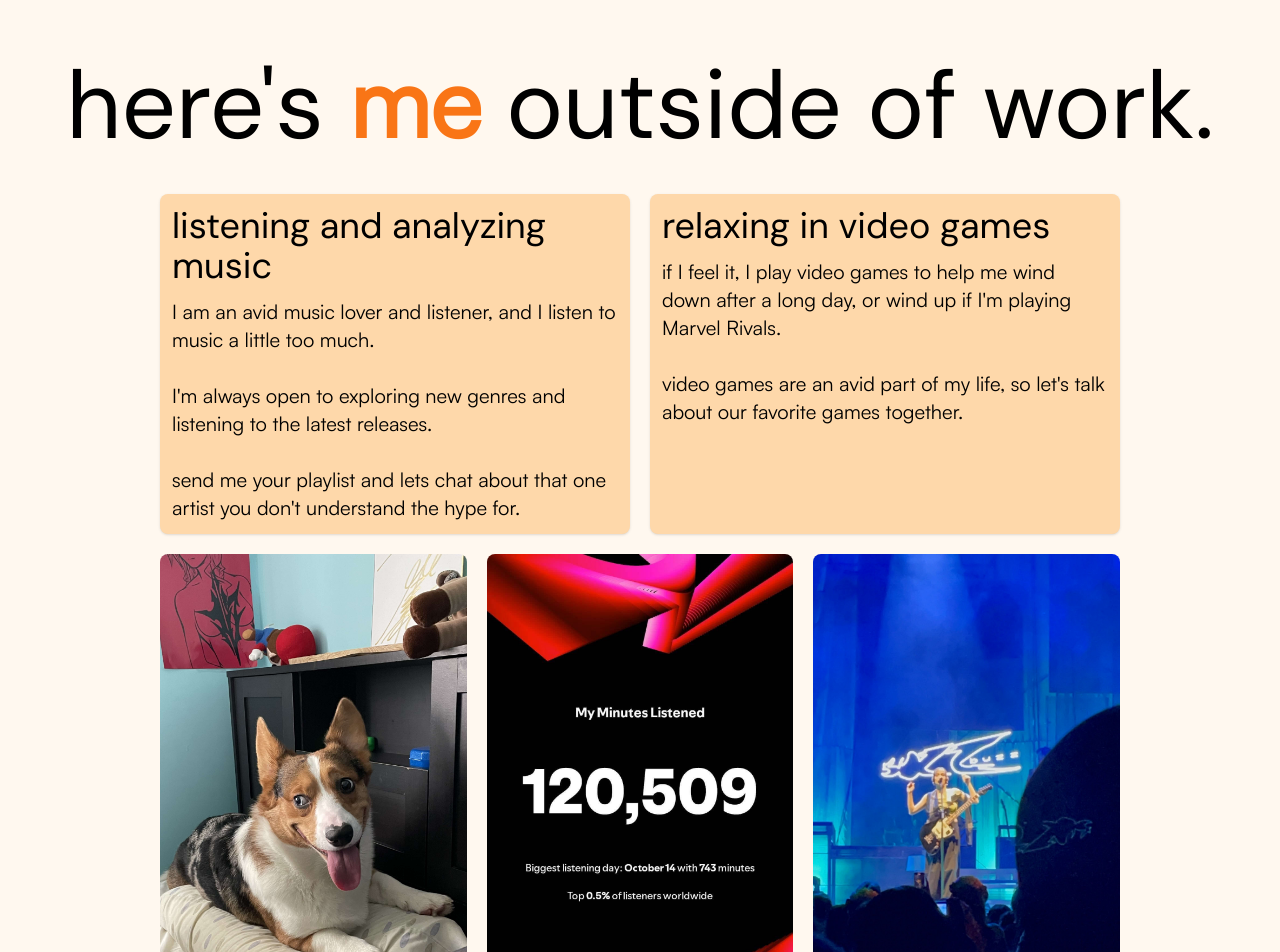
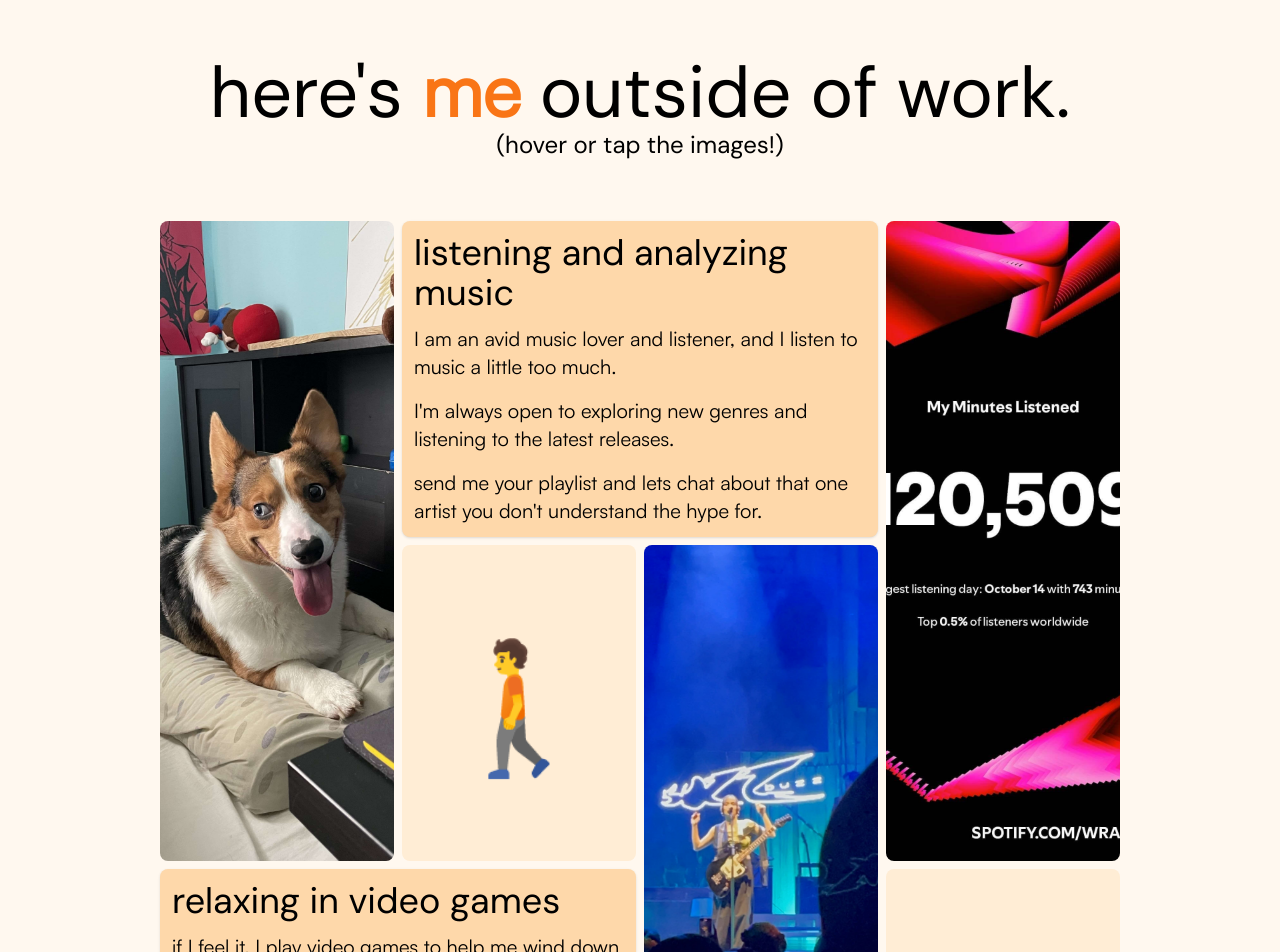
Before and after one commit to jorola0411/PortfolioWebsite, a React (Vite) app in the folder portfolio-website/: page /about in a window 1280 px wide. Shown: the part 5640-6592 px from the top of the page. Built offline with nearby package versions, Linux system fonts and the light colour scheme.

Commit message:
bento grid updated

```diff
--- a/portfolio-website/src/components/AboutMe.jsx
+++ b/portfolio-website/src/components/AboutMe.jsx
@@ -3,7 +3,7 @@ import { gsap } from "gsap";
 import { ScrollTrigger } from "gsap/ScrollTrigger";
 import { TextPlugin } from "gsap/TextPlugin";
 import { FontAwesomeIcon } from '@fortawesome/react-fontawesome'
-import {faEye, faBrain, faFaceSmile } from "@fortawesome/free-solid-svg-icons";
+import { faEye, faBrain, faFaceSmile } from "@fortawesome/free-solid-svg-icons";
 import { motion } from "framer-motion";
 
 import baby from '../assets/baby.jpg'
@@ -288,66 +288,83 @@ export default function AboutMe() {
 
 
       <section>
-        <div className="py-10 mt-10">
-          <h1 className='sm:text-5xl lg:text-8xl text-center'> here's <span className='font-bold text-beige-500'>me</span> outside of work.</h1>
-
-        </div>
-        <div className='flex sm:max-w-[90%] lg:max-w-[75%] mx-auto items-center justify-center'>
-          <div className='grid sm:grid-cols-3 md:grid-cols-6 lg:grid-cols-6 mx-auto gap-5 '>
-
-            <div className='sm:col-span-3  md:col-span-3 lg:col-span-3 sm:p-3 bg-beige-200 rounded-lg text-lg shadow'>
-            <h1 className='flex sm:text-xl md:text-2xl lg:text-4xl xl:text-5xl mb-3'>listening and analyzing music</h1>
-              <p className='sm:text-sm md:text-lg lg:text-xl xl:text-3xl'>I am an avid music lover and listener, and I listen to music a little too much.</p>
-              <br />
-              <p className='sm:text-sm md:text-lg lg:text-xl xl:text-3xl'>I'm always open to exploring new genres and listening to the latest releases.</p>
-              <br />
-              <p className='sm:text-sm md:text-lg lg:text-xl xl:text-3xl'>send me your playlist and lets chat about that one artist you don't understand the hype for.</p>
+      <div className="py-6 md:py-8 lg:py-10 mt-4 md:mt-6 lg:mt-10">
+        <h1 className='text-4xl sm:text-5xl lg:text-7xl xl:text-8xl text-center'>
+          here's <span className='font-bold text-beige-500'>me</span> outside of work.
+        </h1>
+        <h2 className='text-center text-lg sm:text-xl lg:text-2xl xl:text-3xl mb-3 md:mb-5'>
+          (hover or tap the images!)
+        </h2>
       </div>
 
-            <div className='bg-beige-200 sm:col-span-3 md:col-span-3 lg:col-span-3 rounded-lg text-lg shadow flex flex-col  sm:p-3'>
-            <h1 className='sm:text-xl md:text-2xl lg:text-4xl xl:text-5xl mb-3'>relaxing in video games </h1>
-              <p className='sm:text-sm md:text-lg lg:text-xl xl:text-3xl'>if I feel it, I play video games to help me wind down after a long day, or wind up if I'm playing Marvel Rivals.</p>
-                <br/>
-              <p className='sm:text-sm md:text-lg lg:text-xl xl:text-3xl'>video games are an avid part of my life, so let's talk about our favorite games together.</p>
-            </div>
+      <div className='w-[90%] sm:max-w-[90%] lg:max-w-[75%] mx-auto'>
 
-            <div className="sm:col-span-3 md:col-span-2 lg:col-span-2 group relative w-full h-full">
-              <img src={asher} className='w-full h-full object-cover rounded-lg' />
-              <div className="absolute inset-0 bg-beige-200 bg-opacity-25 opacity-0 group-hover:opacity-95 transition duration-300 sm:p-3 md:p-6 lg:p-8 flex flex-col justify-center items-left text-black rounded-lg">
-                <h3 className="sm:text-xl md:text-md lg:text-3xl sm:mb-3">thats my corgi, Asher.</h3>
-                <p className="sm:text-lg md:text-sm lg:text-xl sm:mb-3">he will bark at any loud noise and pull sneak attacks on you.</p>
-                <p className="sm:text-lg  md:text-sm lg:text-xl sm:mb-3">he'll try his best to distract me from my work as much as possible.</p>
+        <div className='grid grid-cols-1 sm:grid-cols-2 lg:grid-cols-4 lg:grid-rows-3 gap-4 lg:gap-2'>
+
+          <div className="w-full lg:row-span-2 group relative">
+            <img src={asher} className='w-full h-full object-cover rounded-lg' alt="My corgi Asher" />
+            <div className="absolute inset-0 bg-beige-200 bg-opacity-25 opacity-0 group-hover:opacity-95 active:opacity-95 transition duration-300 p-4 sm:p-3 md:p-6 lg:p-8 flex flex-col justify-center items-left text-black rounded-lg">
+              <h3 className="text-xl md:text-xl lg:text-3xl mb-2 sm:mb-3">thats my corgi, Asher.</h3>
+              <p className="text-base md:text-lg lg:text-xl mb-2 sm:mb-3">he will bark at any loud noise and pull sneak attacks on you.</p>
+              <p className="text-base md:text-lg lg:text-xl">he'll try his best to distract me from my work as much as possible.</p>
             </div>
           </div>
 
-            <div className="sm:col-span-3 md:col-span-2 lg:col-span-2 group relative overflow-hidden">
-              <img src={wrapped} className='"w-full object-cover rounded-lg' />
-              <div className="absolute inset-0 bg-beige-200 bg-opacity-25 opacity-0 group-hover:opacity-95 transition duration-300 sm:p-3 md:p-6 lg:p-8 flex flex-col justify-center items-left text-black  rounded-lg">
-                <h3 className="sm:text-xl md:text-md lg:text-3xl sm:mb-3">do you know how much 120,509 minutes is?</h3>
-                <p className="sm:text-lg md:text-sm lg:text-xl sm:mb-3">there's 525600 minutes in 1 year.</p>
-                <p className="sm:text-lg md:text-sm  lg:text-xl sm:mb-3">doing some math, ive spent around 4 months of 2024 listening to music nonstop.</p>
+          <div className='p-4 sm:p-3 bg-beige-200 rounded-lg shadow sm:col-auto lg:col-span-2 lg:col-start-2 lg:row-start-1'>
+            <h1 className='text-2xl md:text-2xl lg:text-4xl xl:text-5xl mb-3'>listening and analyzing music</h1>
+            <p className='text-base sm:text-sm md:text-lg lg:text-xl xl:text-3xl mb-2 lg:mb-4'>I am an avid music lover and listener, and I listen to music a little too much.</p>
+            <p className='text-base sm:text-sm md:text-lg lg:text-xl xl:text-3xl mb-2 lg:mb-4'>I'm always open to exploring new genres and listening to the latest releases.</p>
+            <p className='text-base sm:text-sm md:text-lg lg:text-xl xl:text-3xl'>send me your playlist and lets chat about that one artist you don't understand the hype for.</p>
+          </div>
+
+          <div className="aspect-square sm:aspect-auto sm:col-auto lg:col-start-2 lg:row-start-2 group relative">
+            <div className='text-8xl sm:text-7xl lg:text-9xl flex items-center justify-center h-full bg-beige-100 rounded-lg'>🚶</div>
+            <div className="absolute inset-0 bg-beige-200 bg-opacity-25 opacity-0 group-hover:opacity-95 active:opacity-95 transition duration-300 p-4 sm:p-3 lg:p-8 flex flex-col justify-center items-left text-black rounded-lg">
+              <p className="text-base sm:text-sm md:text-md">i like to go on nature walks! snapping pics and enjoying nature is very relaxing off work.</p>
             </div>
           </div>
 
-            <div className="sm:col-span-3 md:col-span-2 lg:col-span-2 group relative overflow-hidden">
-              <img src={concert} className='"w-full object-cover rounded-lg' />
-              <div className="absolute inset-0 bg-beige-200 bg-opacity-25 opacity-0 group-hover:opacity-95 transition duration-300 sm:p-3 md:p-6 lg:p-8 flex flex-col justify-center items-left text-black rounded-lg">
-                <h3 className="sm:text-xl md:text-md lg:text-3xl  sm:mb-3">i like to go concerts! (pictured; NIKI)</h3>
-                <p className="sm:text-lg md:text-sm lg:text-xl  sm:mb-3">my goal for 2026 is to attend 1 concert per month if possible. as well as just going to more concerts in general.</p>
-                <p className="sm:text-lg md:text-sm  lg:text-xl ">some artists i've been to live are:</p>
-
-                <ul className=' list-disc flex flex-col p-3'>
-                  <li className='sm:text-lg md:text-sm lg:text-xl'>Kendrick Lamar in 2017</li>
-                  <li className='sm:text-lg md:text-sm lg:text-xl'>Backstreet Boys in 2019</li>
-                  <li className='sm:text-lg md:text-sm lg:text-xl'> Tyler, the Creator in 2022</li>
-                  <li className='sm:text-lg md:text-sm lg:text-xl'>Nier orchestra, NIKI, Kiss of Life in 2024</li>
-                  <li className='sm:text-lg md:text-sm lg:text-xl'>and soon, ARTMS in 2025</li>
+          <div className="aspect-square sm:aspect-auto lg:row-span-2 lg:col-start-3 lg:row-start-2 group relative">
+            <img src={concert} className='w-full h-full object-cover rounded-lg' alt="NIKI concert" />
+            <div className="absolute inset-0 bg-beige-200 bg-opacity-25 opacity-0 group-hover:opacity-95 active:opacity-95 transition duration-300 p-4 sm:p-3 md:p-6 lg:p-8 flex flex-col justify-center items-left text-black rounded-lg">
+              <h3 className="text-xl md:text-xl lg:text-3xl mb-2 sm:mb-3">i like to go concerts! (pictured; NIKI)</h3>
+              <p className="text-base md:text-lg lg:text-xl mb-2 sm:mb-3">my goal for 2026 is to attend 1 concert per month if possible. as well as just going to more concerts in general.</p>
+              <p className="text-base md:text-lg lg:text-xl mb-1">some artists i've been to live are:</p>
+              <ul className='list-disc pl-5 md:p-3'>
+                <li className='text-base sm:text-sm md:text-lg lg:text-xl'>Kendrick Lamar in 2017</li>
+                <li className='text-base sm:text-sm md:text-lg lg:text-xl'>Backstreet Boys in 2019</li>
+                <li className='text-base sm:text-sm md:text-lg lg:text-xl'>Tyler, the Creator in 2022</li>
+                <li className='text-base sm:text-sm md:text-lg lg:text-xl'>Nier orchestra, NIKI, Kiss of Life in 2024</li>
+                <li className='text-base sm:text-sm md:text-lg lg:text-xl'>and soon, ARTMS in 2025</li>
               </ul>
             </div>
           </div>
+
+          <div className="aspect-square sm:aspect-auto lg:row-span-2 lg:col-start-4 lg:row-start-1 group relative">
+            <img src={wrapped} className='w-full h-full object-cover rounded-lg' alt="Spotify wrapped" />
+            <div className="absolute inset-0 bg-beige-200 bg-opacity-25 opacity-0 group-hover:opacity-95 active:opacity-95 transition duration-300 p-4 sm:p-3 md:p-6 lg:p-8 flex flex-col justify-center items-left text-black rounded-lg">
+              <h3 className="text-xl md:text-xl lg:text-3xl mb-2 sm:mb-3">do you know how much 120,509 minutes is?</h3>
+              <p className="text-base md:text-lg lg:text-xl mb-2 sm:mb-3">there's 525600 minutes in 1 year.</p>
+              <p className="text-base md:text-lg lg:text-xl">doing some math, ive spent around 4 months of 2024 listening to music nonstop.</p>
             </div>
           </div>
-        </section >
+
+          <div className='p-4 sm:p-3 bg-beige-200 rounded-lg shadow sm:col-auto lg:col-span-2 lg:col-start-1 lg:row-start-3'>
+            <h1 className='text-2xl md:text-2xl lg:text-4xl xl:text-5xl mb-3'>relaxing in video games</h1>
+            <p className='text-base sm:text-sm md:text-lg lg:text-xl xl:text-3xl mb-2 lg:mb-4'>if I feel it, I play video games to help me wind down after a long day, or wind up if I'm playing Marvel Rivals.</p>
+            <p className='text-base sm:text-sm md:text-lg lg:text-xl xl:text-3xl'>video games are an avid part of my life, so let's talk about our favorite games together.</p>
+          </div>
+
+          <div className="aspect-square sm:aspect-auto lg:col-start-4 lg:row-start-3 group relative">
+            <div className='text-8xl sm:text-7xl lg:text-9xl flex items-center justify-center h-full bg-beige-100 rounded-lg'>🏋️</div>
+            <div className="absolute inset-0 bg-beige-200 bg-opacity-25 opacity-0 group-hover:opacity-95 active:opacity-95 transition duration-300 p-4 sm:p-3 lg:p-8 flex flex-col justify-center items-left text-black rounded-lg">
+              <p className="text-base sm:text-sm md:text-md">i also weight lift to keep the body active. send me leg workouts!</p>
+            </div>
+          </div>
+
+        </div>
+      </div>
+    </section>
 
     </>
   )
```
Lines whose indentation alone changed are shown as unchanged.
